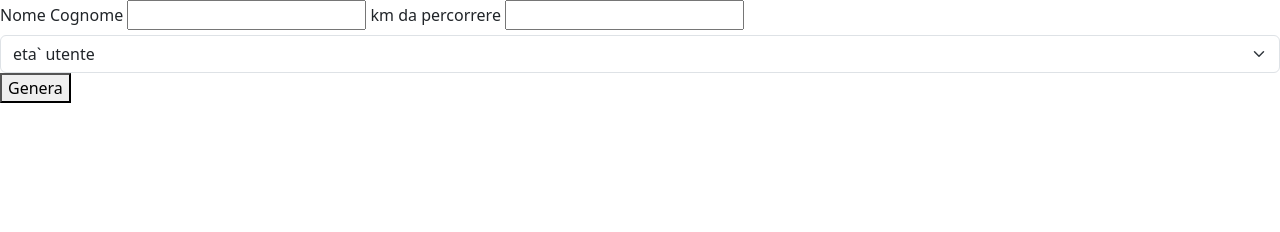
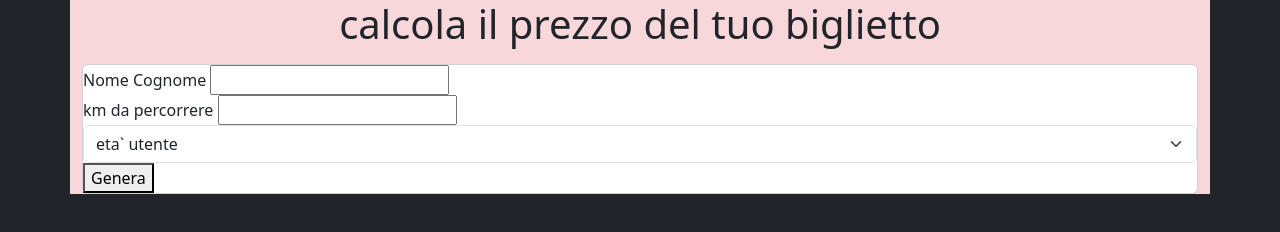
Before and after one commit to Fabio-Moschella/js-biglietto-treno-form, a plain HTML site: page index.html in a window 1280 px wide. Drawn offline with nearby package versions, Linux system fonts and the light colour scheme.

Commit message:
inizio parte estetica

```diff
--- a/index.html
+++ b/index.html
@@ -12,13 +12,27 @@
     />
     <title>JS Fundamentals</title>
   </head>
-  <body>
+  <body class="bg-dark">
+    <div class="container bg-danger-subtle">
+      <div class="row">
+        <div class="col">
+          <h1 class="text-center mb-3">calcola il prezzo del tuo biglietto</h1>
+
           <form id="registereduserform">
+            <div class="card">
               <div>
-        <label for="exampleInput" class="form-label">Nome Cognome</label>
+                <label for="exampleInput" class="d-inline-block"
+                  >Nome Cognome</label
+                >
                 <input type="text" id="nameinput" />
-        <label for="exampleInput" class="form-label">km da percorrere</label>
+              </div>
+              <div>
+                <label for="exampleInput" class="d-inline-block"
+                  >km da percorrere</label
+                >
                 <input type="text" id="kminput" />
+              </div>
+              <div>
                 <select
                   id="ageuser"
                   class="form-select"
@@ -30,11 +44,15 @@
                   <option id="etaover65" value="3">over65</option>
                 </select>
               </div>
+
               <div>
                 <button id="generatebutton">Genera</button>
               </div>
+            </div>
           </form>
-
+        </div>
+      </div>
+    </div>
     <script src="./main.js"></script>
   </body>
 </html>
```
Lines whose indentation alone changed are shown as unchanged.
